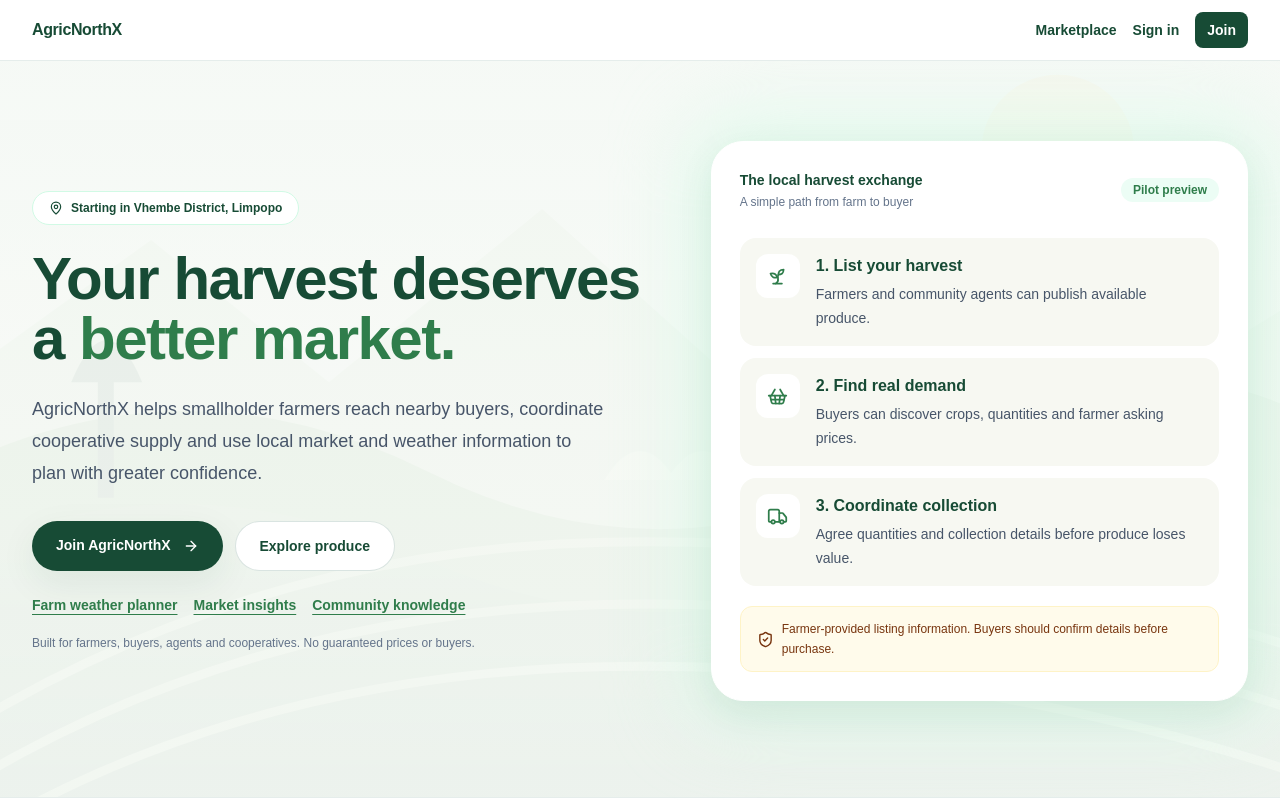
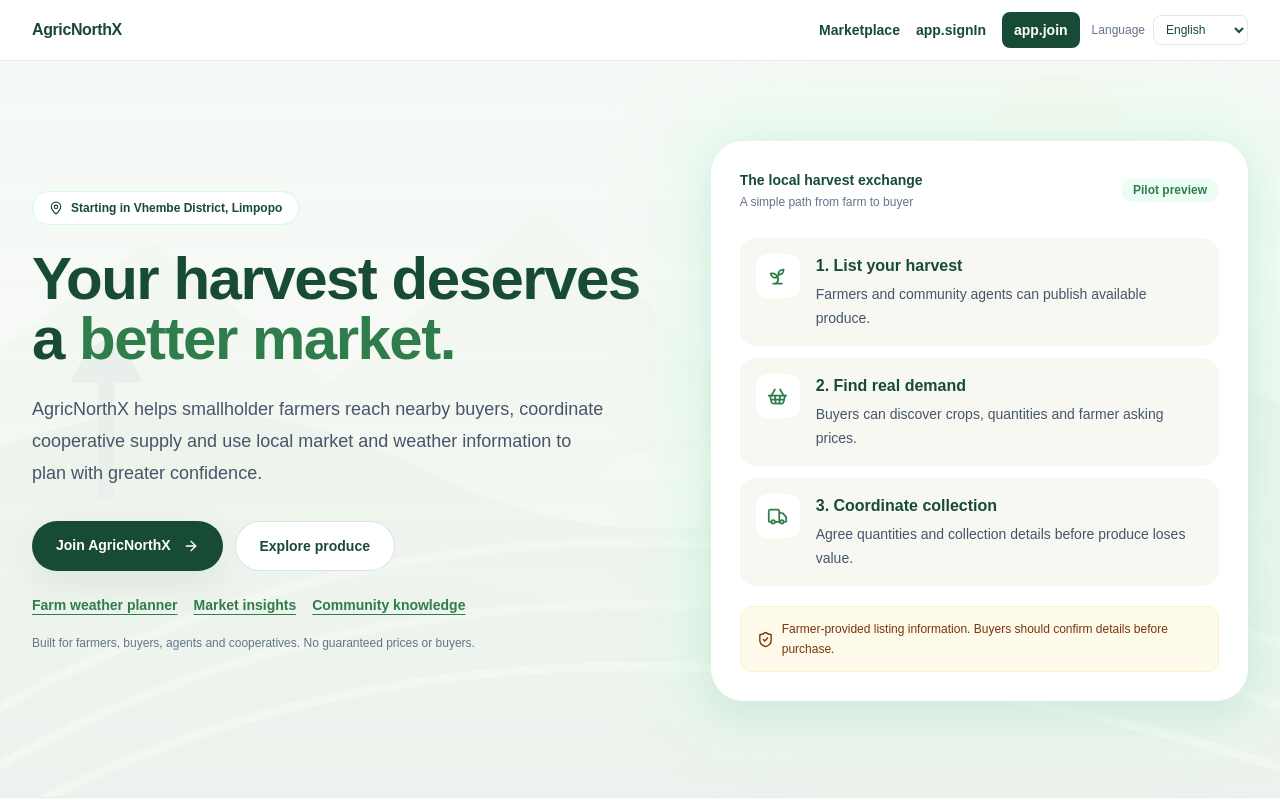
Before and after one commit to BSMbennet/AGRIC-CONNECT, a Next.js app in the folder frontend/: page / in a window 1280 px wide. Shown: the top 800 px of the page. Built offline with nearby package versions, Linux system fonts and the light colour scheme; no server answers.

Commit message:
Add global language switcher to app navigation

```diff
--- a/frontend/components/app-nav.tsx
+++ b/frontend/components/app-nav.tsx
@@ -1,20 +1,24 @@
 import Link from "next/link";
-import { getTranslations } from "next-intl/server";
+import { getLocale, getTranslations } from "next-intl/server";
 import { createClient } from "@/lib/supabase/server";
 import { logout } from "@/actions/auth";
+import { LanguageSelector } from "@/components/language-selector";
 
 export async function AppNav({active=""}:{active?:string}){
-  const [t,supabase]=await Promise.all([getTranslations("app"),createClient()]);
+  const [t,supabase,locale]=await Promise.all([getTranslations("app"),createClient(),getLocale()]);
   const {data:{user}}=await supabase.auth.getUser();
   const link=(key:string)=>key===active?"text-leaf":"text-forest hover:text-leaf";
   return <header className="sticky top-0 z-40 border-b border-emerald-900/10 bg-white/95 backdrop-blur">
     <div className="mx-auto flex max-w-7xl flex-wrap items-center justify-between gap-3 px-5 py-3 sm:px-8">
       <Link href="/" className="font-bold tracking-tight text-forest">{t("name")}</Link>
-      <nav aria-label="Main navigation" className="flex flex-wrap items-center gap-x-4 gap-y-2 text-sm font-semibold">
-        <Link href="/marketplace" className={link("marketplace")}>{t("marketplace")}</Link>
-        {user&&<><Link href="/cart" className={link("cart")}>{t("cart")}</Link><Link href="/dashboard" className={link("dashboard")}>{t("dashboard")}</Link><Link href="/profile" className={link("profile")}>{t("profile")}</Link><form action={logout}><button className="text-slate-600 hover:text-forest">{t("signOut")}</button></form></>}
-        {!user&&<><Link href="/login" className="text-forest hover:text-leaf">Sign in</Link><Link href="/register" className="rounded-lg bg-forest px-3 py-2 text-white hover:bg-leaf">Join</Link></>}
-      </nav>
+      <div className="flex flex-wrap items-center justify-end gap-3">
+        <nav aria-label="Main navigation" className="flex flex-wrap items-center gap-x-4 gap-y-2 text-sm font-semibold">
+          <Link href="/marketplace" className={link("marketplace")}>{t("marketplace")}</Link>
+          {user&&<><Link href="/cart" className={link("cart")}>{t("cart")}</Link><Link href="/dashboard" className={link("dashboard")}>{t("dashboard")}</Link><Link href="/profile" className={link("profile")}>{t("profile")}</Link><form action={logout}><button className="text-slate-600 hover:text-forest">{t("signOut")}</button></form></>}
+          {!user&&<><Link href="/login" className="text-forest hover:text-leaf">{t("signIn")}</Link><Link href="/register" className="rounded-lg bg-forest px-3 py-2 text-white hover:bg-leaf">{t("join")}</Link></>}
+        </nav>
+        <LanguageSelector value={locale} label={t("language")}/>
+      </div>
     </div>
   </header>;
 }
```
